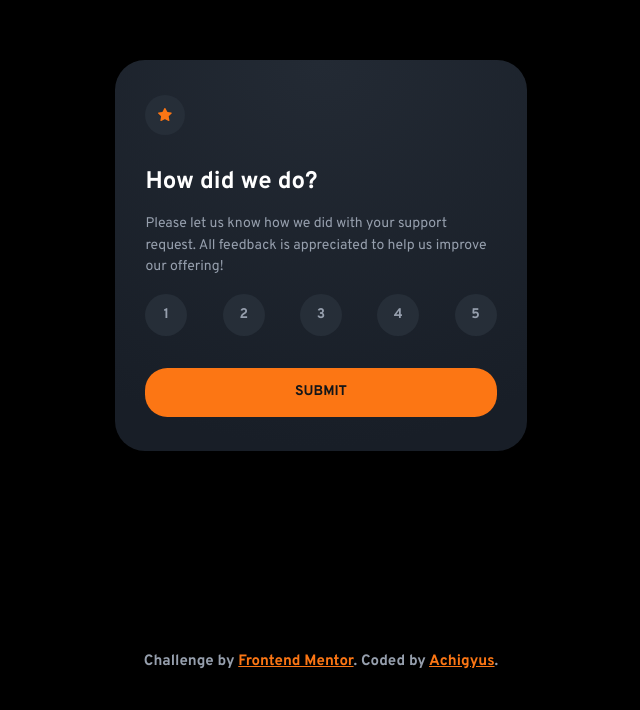
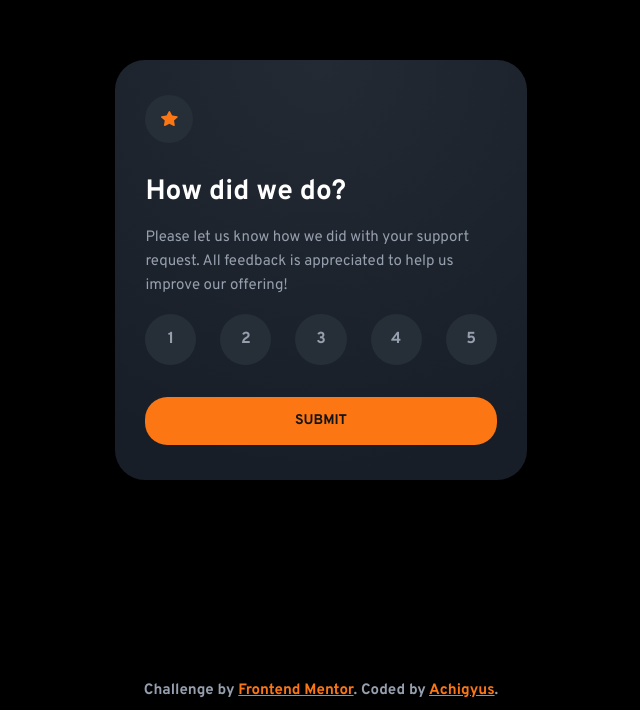
Before and after one commit to Achigyus/interactive-rating-component-main, a website: page index.html in a window 1280 px wide. Shown: the part 132-842 px from the top of the page, without its empty margins (319-959 px from the left). Before the commit the page ends 814 px from the top, so only its background shows below. Drawn offline with Linux system fonts and the light colour scheme.

Commit message:
optimize styling

```diff
--- a/sass/_base.sass
+++ b/sass/_base.sass
@@ -171,6 +171,30 @@ body
     .tri_cont_wrap
         gap: vars.$spacing_4
 
+    .cont_top_img_cont
+        block-size: 3rem
+        inline-size: 3rem
+
+    .cont_mid_h1
+        font-size: 1.75rem
+
+    .label_options_h2
+        font-size: 0.94rem
+        line-height: 1.6
+
+    .options_ul
+        gap: vars.$spacing_3
+
+    .options_label
+        block-size: 3.19rem
+        inline-size: 3.19rem
+        font-size: 1rem
+        line-height: 1.5
+
+    .cont_top_img
+        inline-size: 1.05rem
+
+
     .tri_cont_wrap.thank_you
         padding: 0.625rem 0.34rem
 
```
Also changed, not shown: dist/index.css.
